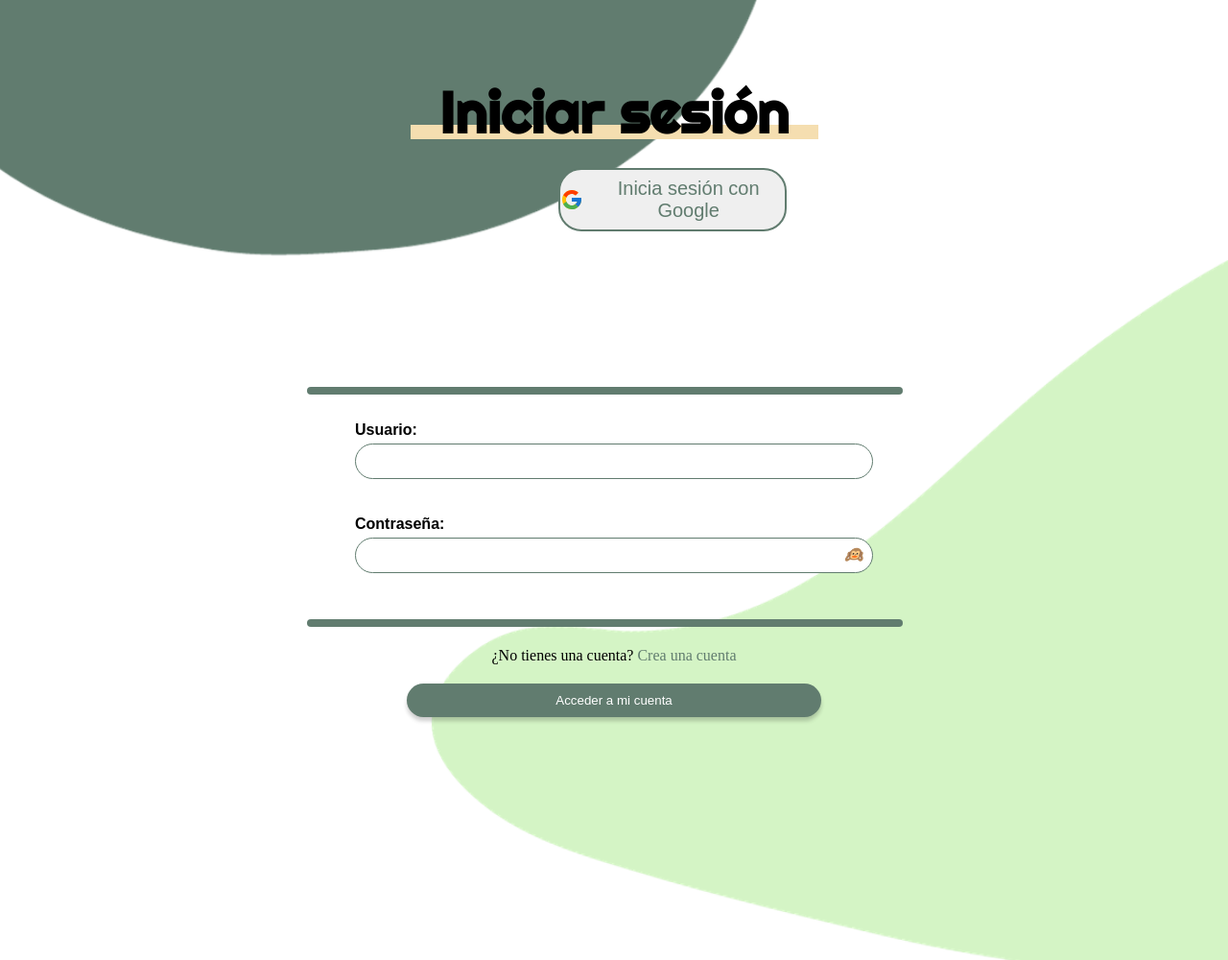
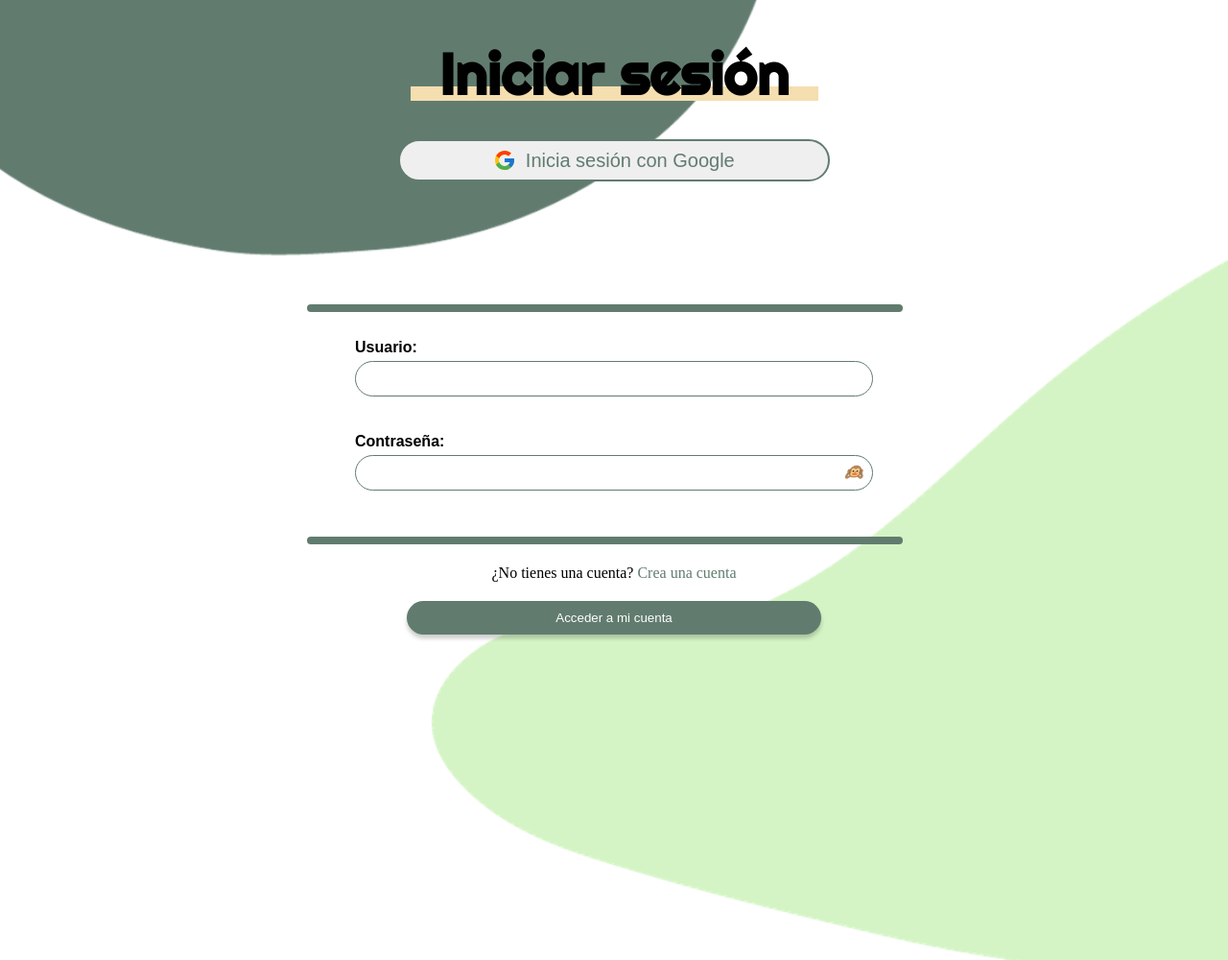
Before and after one commit to rubiocelia/Equlibria, a PHP site: page /inicio_sesion.php in a window 1280 px wide. Shown: the whole page at 96% size. Run offline with PHP 8.4, Linux system fonts and the light colour scheme.

Commit message:
cambios css

```diff
--- a/Proyecto_integrador/style.css
+++ b/Proyecto_integrador/style.css
@@ -254,6 +254,7 @@ footer {
   text-align: center;
   margin: 30px auto;
   font-family: "Righteous", cursive;
+  margin-top: -10px;
 }
 
 .subrayadoFormulario h3 {
@@ -267,6 +268,7 @@ footer {
   align-items: center;
   margin: auto;
   width: 50%;
+  margin-top: 100px;
 }
 
 .inicioSesion {
@@ -287,7 +289,7 @@ footer {
   width: 80%;
   border-radius: 15px;
   padding: 0px;
-  margin: auto;
+  margin: 10px;
   position: relative;
   max-width: 800px;
   font-family: "Chivo", sans-serif;
@@ -365,7 +367,7 @@ footer {
 }
 
 .google-signin {
-  width: 60%;
+  width: 450px;
   display: flex;
   justify-content: center;
   align-items: center;
@@ -375,8 +377,8 @@ footer {
   padding: 0.5rem 0;
   border-radius: 1.5rem;
   color: var(--verde-oscuro);
-  margin-left: 140px;
   cursor: pointer;
+  margin-top: 10px;
 }
 .google-signin {
   border: 2px solid var(--verde-oscuro);
```
